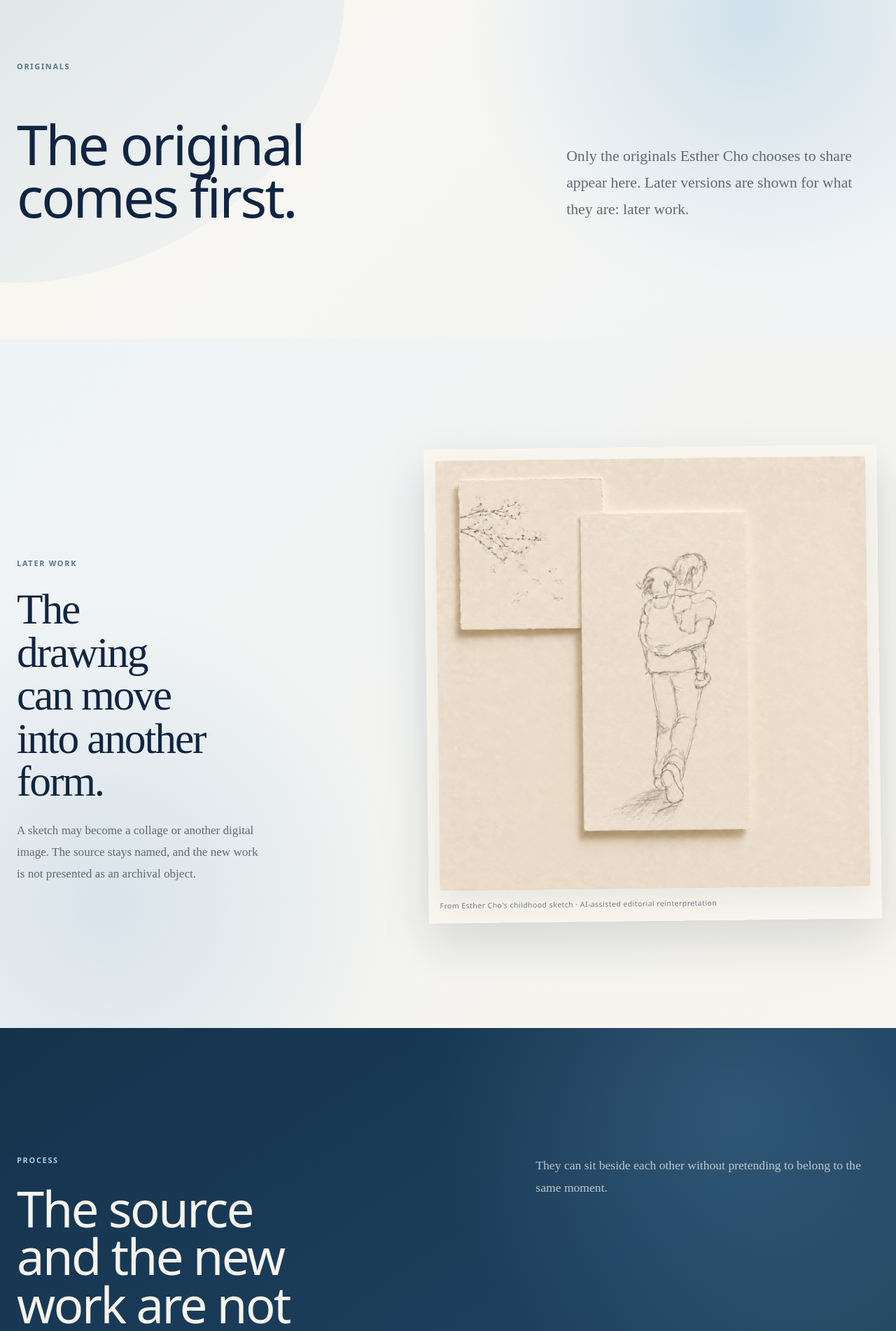
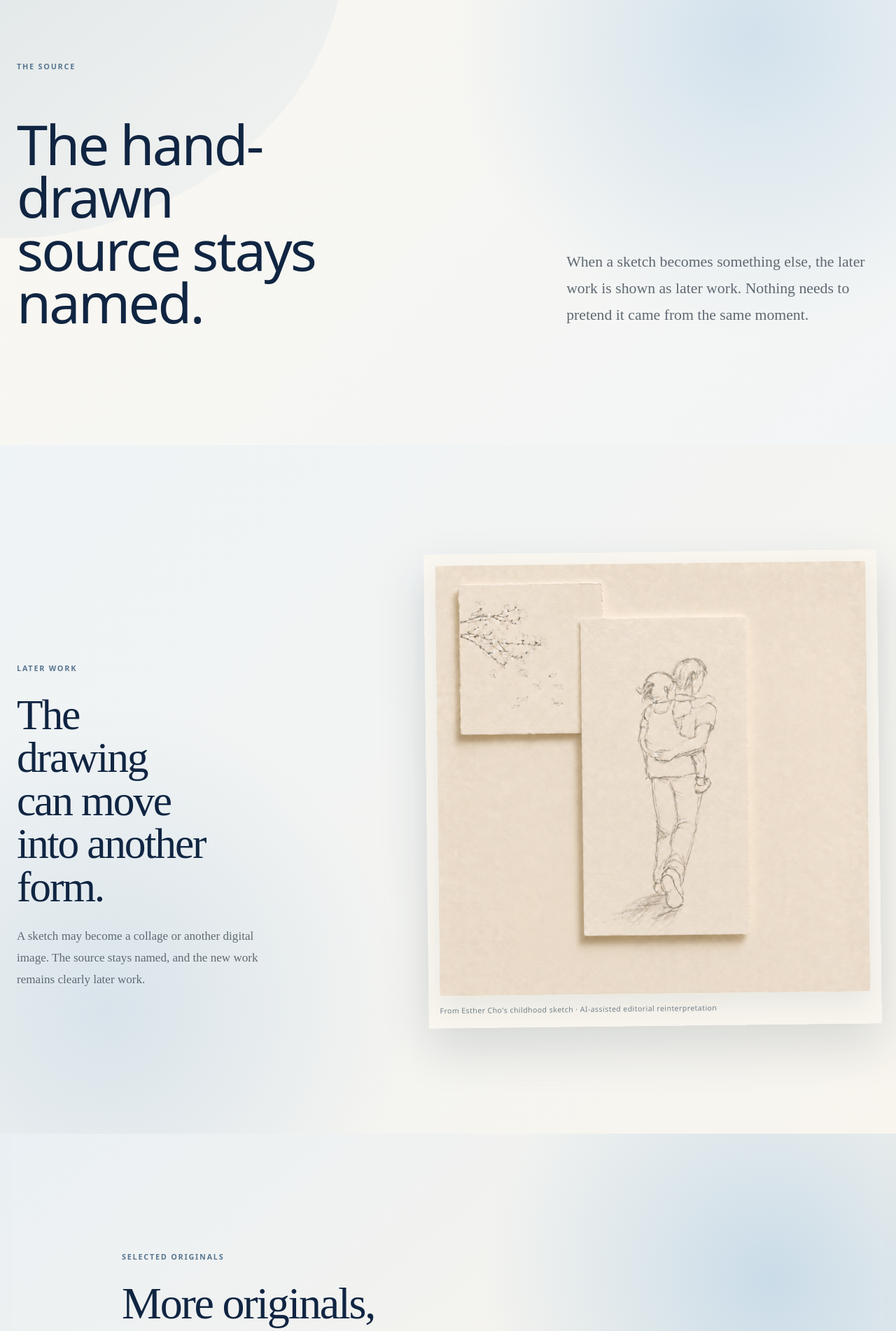
Before and after one commit to k-mama/esthercho, a Next.js app: page /studio in a window 1280 px wide. Shown: the part 880-2782 px from the top of the page at 70% size. Built offline with nearby package versions, Linux system fonts and the light colour scheme.

Commit message:
edit: remove duplicate Studio process section

```diff
--- a/src/app/studio/page.tsx
+++ b/src/app/studio/page.tsx
@@ -6,7 +6,7 @@ import "./studio.css";
 export const metadata: Metadata = {
   title: "Drawn by Hand",
   description:
-    "Esther Cho's selected hand-drawn originals, later reworkings, and visual experiments.",
+    "Esther Cho's hand-drawn sources, later reworkings, and visual experiments.",
 };
 
 export default function StudioPage() {
@@ -15,7 +15,7 @@ export default function StudioPage() {
       <PageCover
         eyebrow="STUDIO"
         title="Drawn by Hand"
-        description="Original drawings, later reworkings, and visual experiments."
+        description="Hand-drawn sources, later reworkings, and visual experiments."
         image="/media/covers/studio-cover.jpg"
         alt="An editorial collage created from Esther Cho's original hand-drawn story studies"
         objectPosition="center center"
@@ -26,13 +26,13 @@ export default function StudioPage() {
 
       <section className="studio-intro" aria-labelledby="studio-intro-title">
         <div className="container">
-          <p className="studio-kicker">ORIGINALS</p>
+          <p className="studio-kicker">THE SOURCE</p>
           <div className="studio-intro-grid">
-            <h2 id="studio-intro-title">The original comes first.</h2>
+            <h2 id="studio-intro-title">The hand-drawn source stays named.</h2>
             <div className="studio-intro-copy">
               <p>
-                Only the originals Esther Cho chooses to share appear here. Later versions
-                are shown for what they are: later work.
+                When a sketch becomes something else, the later work is shown as later work.
+                Nothing needs to pretend it came from the same moment.
               </p>
             </div>
           </div>
@@ -46,7 +46,7 @@ export default function StudioPage() {
             <h2 id="studio-reimagined-title">The drawing can move into another form.</h2>
             <p>
               A sketch may become a collage or another digital image. The source stays named,
-              and the new work is not presented as an archival object.
+              and the new work remains clearly later work.
             </p>
           </div>
 
@@ -66,20 +66,6 @@ export default function StudioPage() {
         </div>
       </section>
 
-      <section className="studio-principle" aria-labelledby="studio-principle-title">
-        <div className="container studio-principle-grid">
-          <div>
-            <p className="studio-kicker">PROCESS</p>
-            <h2 id="studio-principle-title">The source and the new work are not the same thing.</h2>
-          </div>
-          <div className="studio-principle-copy">
-            <p>
-              They can sit beside each other without pretending to belong to the same moment.
-            </p>
-          </div>
-        </div>
-      </section>
-
       <section className="studio-future" aria-labelledby="studio-future-title">
         <div className="container studio-future-inner">
           <p className="studio-kicker">SELECTED ORIGINALS</p>
```
